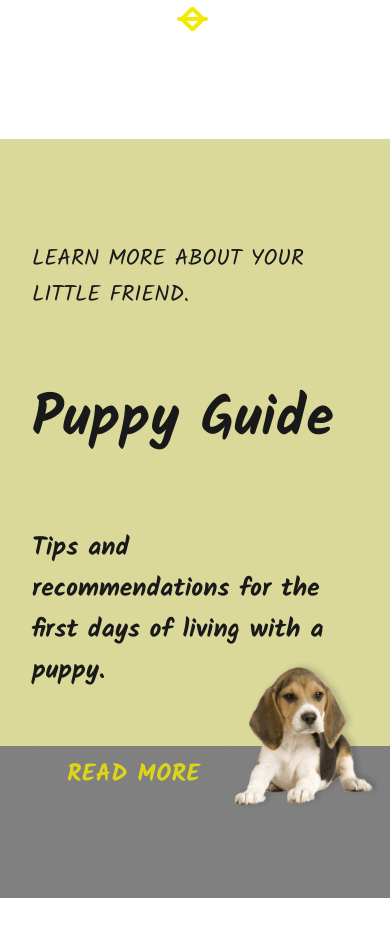
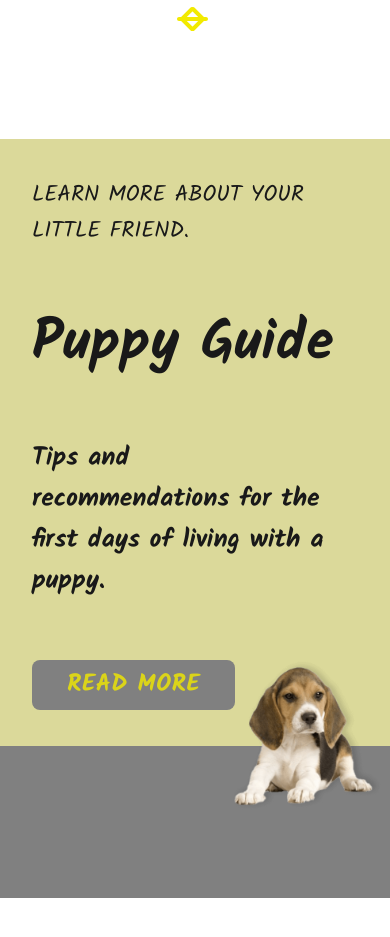
Before and after one commit to marina-knez/pet-shop, a React (Create React App) app: page / in a window 390 px wide. Shown: the part 4020-4957 px from the top of the page. Built offline with nearby package versions, Linux system fonts and the light colour scheme.

Commit message:
adjust padding for mobile view

```diff
--- a/src/components/puppy-guide/puppy-guide.styles.ts
+++ b/src/components/puppy-guide/puppy-guide.styles.ts
@@ -25,6 +25,7 @@
         margin-left: 2rem;
         padding-left: 2rem;
         padding-right: 2rem;
+        padding-top: 1rem;
     }
 
     @media screen and (max-width: 768px) {
@@ -49,6 +50,7 @@
 
     @media screen and (max-width: 768px) {
             font-size: 3.5rem;
+            padding: 0.2rem 0;
         }
 `
 
```
